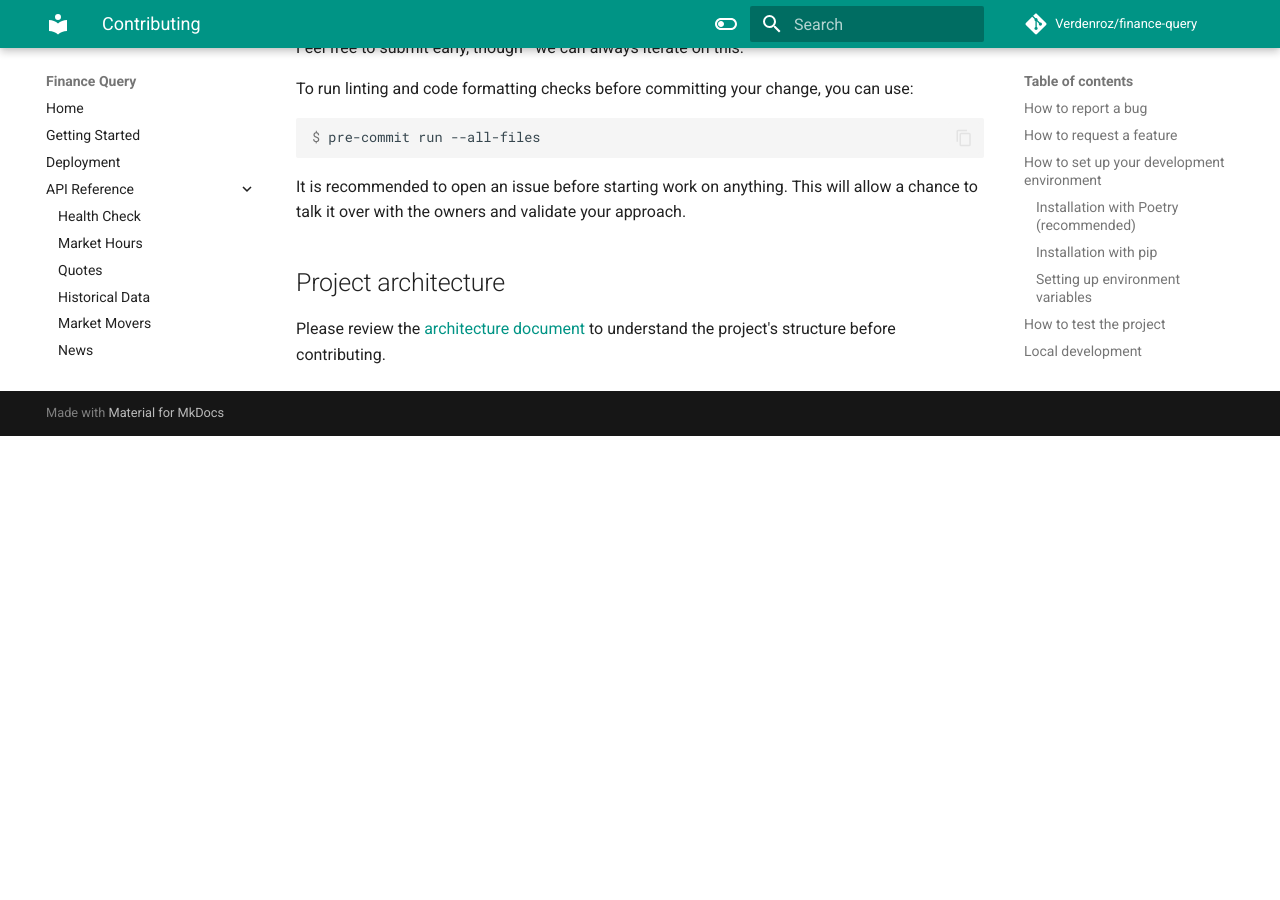
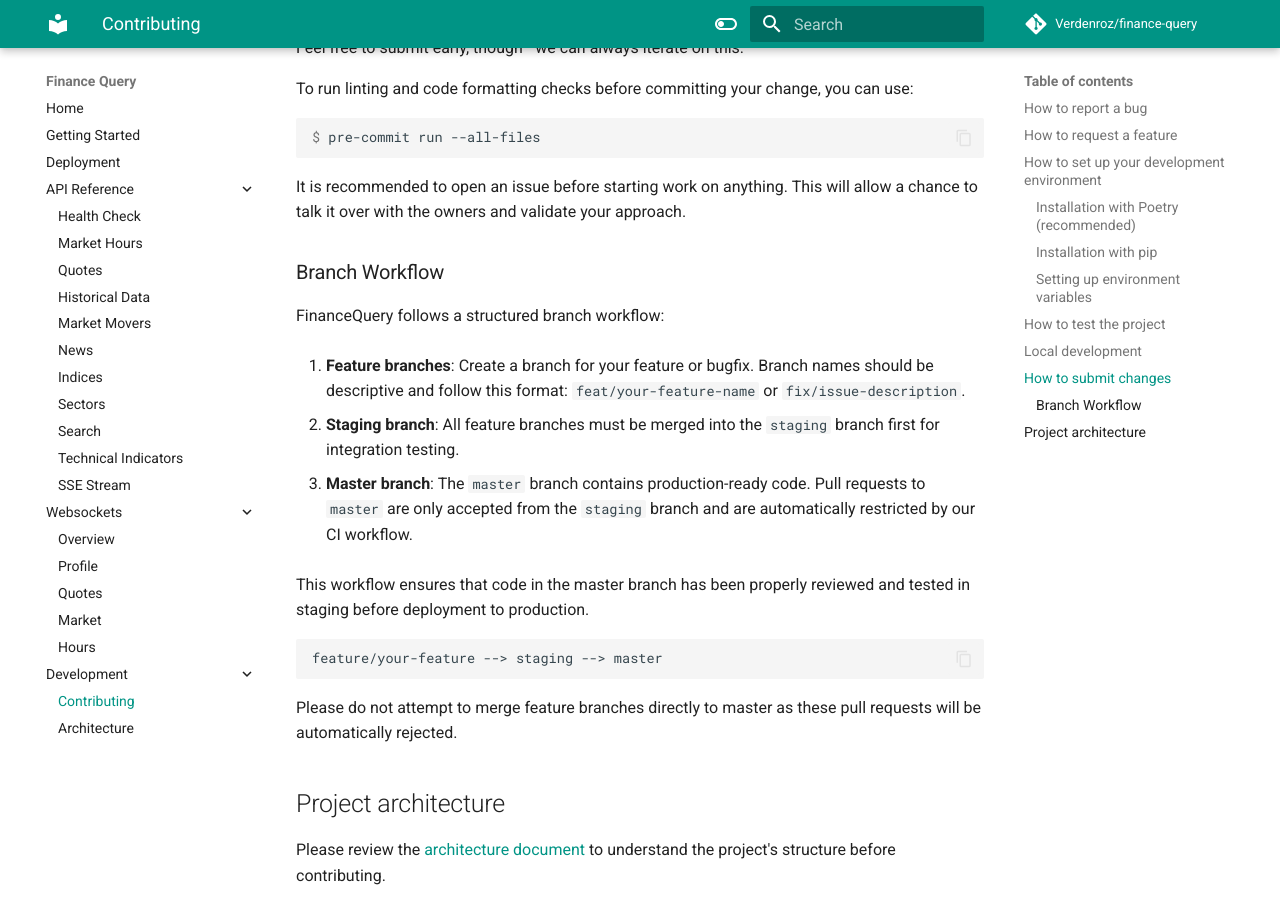
Before and after one commit to Verdenroz/finance-query, an MkDocs documentation site: the page built from docs/development/contributing.md, in a window 1280 px wide and 900 px high, scrolled down 3078 px. Built offline with MkDocs 1.6.1 and Material for MkDocs 9.7.7, drawn with Linux system fonts in a browser that asks for light colours; comment, search, counter and statistics services are not loaded; before the commit the page ends 3514 px from its top, so only the background shows below that.

Commit message:
docs: update contributing guide with branch workflow and add PR restrictions

````diff
--- a/docs/development/contributing.md
+++ b/docs/development/contributing.md
@@ -156,6 +156,24 @@
 It is recommended to open an issue before starting work on anything.
 This will allow a chance to talk it over with the owners and validate your approach.
 
+### Branch Workflow
+
+FinanceQuery follows a structured branch workflow:
+
+1. **Feature branches**: Create a branch for your feature or bugfix. Branch names should be descriptive and follow this format: `feat/your-feature-name` or `fix/issue-description`.
+
+2. **Staging branch**: All feature branches must be merged into the `staging` branch first for integration testing.
+
+3. **Master branch**: The `master` branch contains production-ready code. Pull requests to `master` are only accepted from the `staging` branch and are automatically restricted by our CI workflow.
+
+This workflow ensures that code in the master branch has been properly reviewed and tested in staging before deployment to production.
+
+```
+feature/your-feature --> staging --> master
+```
+
+Please do not attempt to merge feature branches directly to master as these pull requests will be automatically rejected.
+
 ## Project architecture
 
 Please review the [architecture document](architecture.md) to understand the project's structure before contributing.
````
Also changed, not shown: 1 other file.
